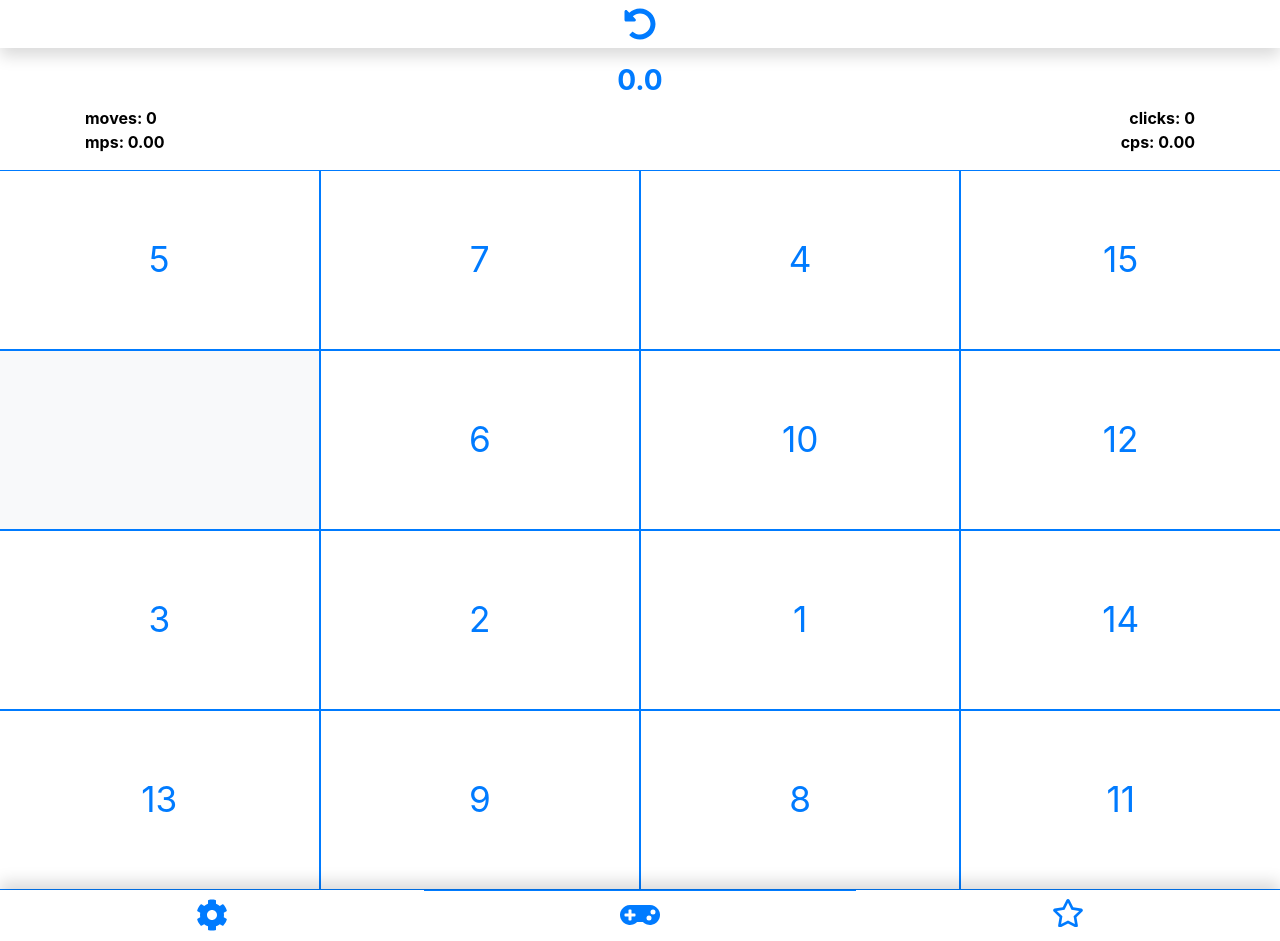
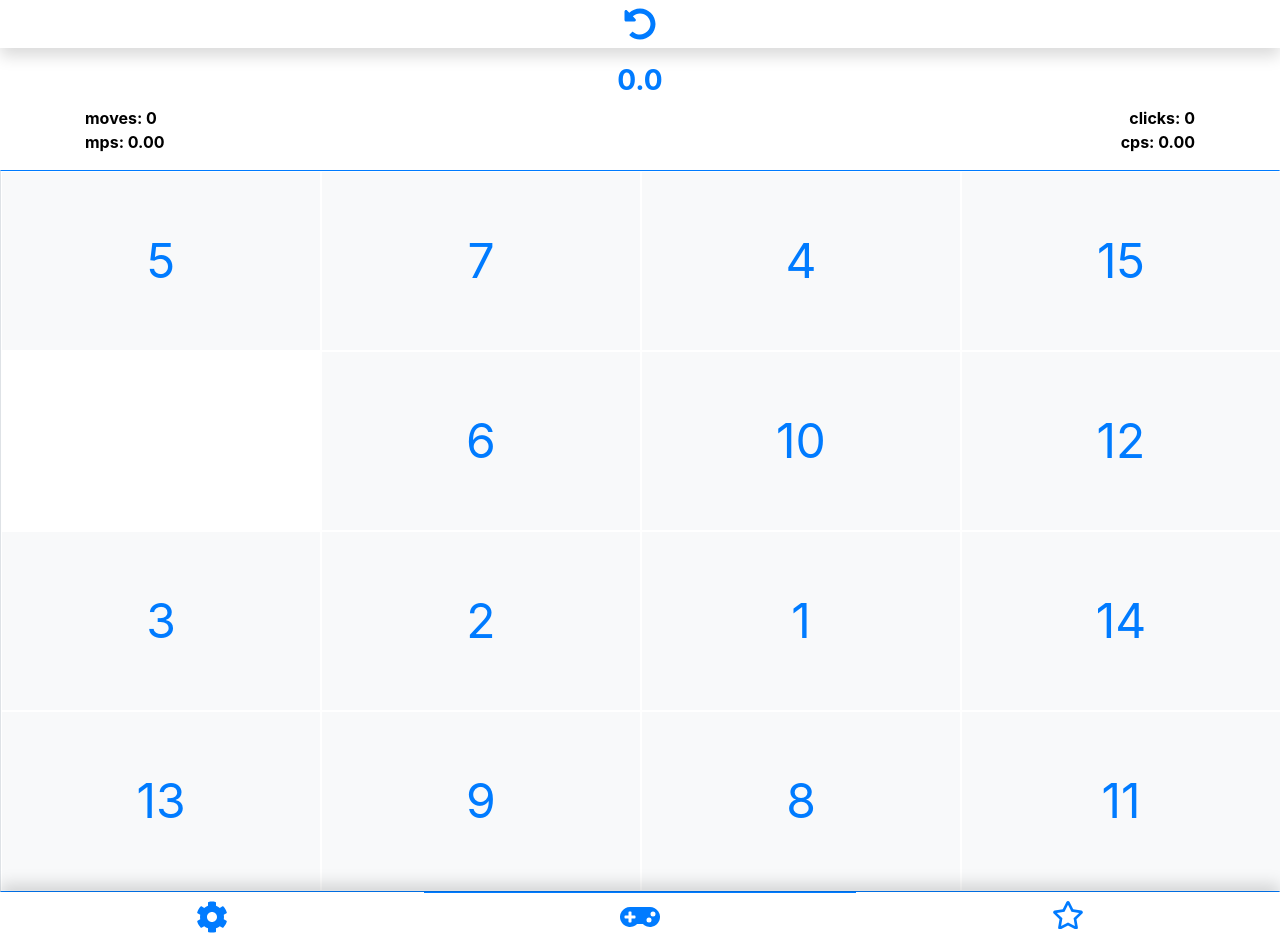
Before and after one commit to Fifteen-collect/frontend-js, a React (Create React App) app: page / in a window 1280 px wide. Built offline with nearby package versions, Linux system fonts and the light colour scheme; the HTML template or start-up script is replaced by a standard one.

Commit message:
Redesign main blocks container

```diff
--- a/src/Components/Game/Container.tsx
+++ b/src/Components/Game/Container.tsx
@@ -5,6 +5,7 @@ import useWindowSettings from "Hooks/App/useWindowSettings";
 import useGameContext from "Contexts/Game/useGameContext";
 import clsx from "clsx";
 import {useTheme} from "Contexts/App/useTheme";
+import {Color} from "Types";
 
 const styles = {
   blocks: {
@@ -12,30 +13,45 @@ const styles = {
       container: 'block-row',
     },
     block: {
-      main: [
+      main: clsx(
         'noselect',
         'block-node',
         'rounded-0',
         'd-flex',
         'align-items-center',
         'justify-content-center',
-        'border-primary',
-        'border',
-      ],
+      ),
       font: {
         size: {
           small: '2.2rem',
-          default: '2.5rem',
+          default: '3rem',
         }
       }
     }
   },
   border: {
+    enable: 'border',
+    disable: 'border-0',
+    color: {
+      white: 'border-white',
+    },
     left: {
       none: 'border-left-0',
+      default: 'border-left',
     },
     right: {
       none: 'border-right-0',
+      default: 'border-right',
+    },
+    top: {
+      none: 'border-top-0',
+      default: 'border-top',
+      primary: 'border-top-primary',
+    },
+    bottom: {
+      none: 'border-bottom-0',
+      default: 'border-bottom',
+      primary: 'border-bottom-primary',
     }
   }
 }
@@ -91,10 +107,14 @@ export default () => {
     }
   }, [game.matrix]);
 
-  return <div style={{height: windowSettings.windowSize.toString(10)}}>
+  return <div
+    className={clsx(styles.border.enable, styles.border.top.primary, styles.border.bottom.primary)}
+    style={{height: windowSettings.windowSize.toString(10)}}
+  >
     {game.matrix.map((
       row,
-      currentRow
+      currentRow,
+      rows
     ) => <div key={currentRow} className={styles.blocks.row.container}>
       {row.map((
         block,
@@ -102,20 +122,20 @@ export default () => {
         cols
       ) => <div
         key={currentColumn}
-        className={clsx([
+        className={clsx(
           styles.blocks.block.main,
-          currentColumn === 0 ? styles.border.left.none : null,
-          currentColumn === cols.length - 1 ? styles.border.right.none : null
-        ])}
+          styles.border.color.white,
+          !game.solved ? styles.border.enable : styles.border.disable
+        )}
         onClick={() => game.moveBlock(currentRow, currentColumn)}
         onTouchStart={() => game.moveBlock(currentRow, currentColumn)}
         style={{
           height: `${Math.floor(windowSettings.relativeSize)}px`,
           color: theme.styles.block.text,
-          backgroundColor: !game.solved
-            ? block.Color
-            : (block.Value !== 0 ? theme.styles.block.solved : block.Color),
-          fontSize: game.size === Size.X6 || Size.X7
+          backgroundColor: block.X === game.buffer.x && block.Y === game.buffer.y && game.solved
+            ? Color.LIGHT
+            : block.Color,
+          fontSize: game.size === Size.X6 || game.size === Size.X7
             ? styles.blocks.block.font.size.small
             : styles.blocks.block.font.size.default,
         }}
--- a/src/Styles/main.css
+++ b/src/Styles/main.css
@@ -110,3 +110,11 @@ input:checked + .slider:before {
 .shadow-top {
     box-shadow: 0 -0.5rem 1rem rgba(0, 0, 0, 0.15) !important;
 }
+
+.border-bottom-primary {
+    border-bottom-color: #007bff !important;
+}
+
+.border-top-primary {
+    border-top-color: #007bff !important;
+}
--- a/src/Types/Block/BackgroundTheme/Light.ts
+++ b/src/Types/Block/BackgroundTheme/Light.ts
@@ -36,28 +36,28 @@ export const Light: BlockTheme = {
     },
     [Size.X4]: {
       [Row.FIRST]: {
-        [Col.FIRST]: Color.LIGHTSTATEGREY,
-        [Col.SECOND]: Color.LIGHTSTATEGREY,
-        [Col.THIRD]: Color.LIGHTSTATEGREY,
-        [Col.FOURTH]: Color.LIGHTSTATEGREY,
+        [Col.FIRST]: Color.LIGHT,
+        [Col.SECOND]: Color.LIGHT,
+        [Col.THIRD]: Color.LIGHT,
+        [Col.FOURTH]: Color.LIGHT,
       },
       [Row.SECOND]: {
-        [Col.FIRST]: Color.LIGHTSTATEGREY,
-        [Col.SECOND]: Color.LIGHTSTATEGREY,
-        [Col.THIRD]: Color.LIGHTSTATEGREY,
-        [Col.FOURTH]: Color.LIGHTSTATEGREY,
+        [Col.FIRST]: Color.LIGHT,
+        [Col.SECOND]: Color.LIGHT,
+        [Col.THIRD]: Color.LIGHT,
+        [Col.FOURTH]: Color.LIGHT,
       },
       [Row.THIRD]: {
-        [Col.FIRST]: Color.LIGHTSTATEGREY,
-        [Col.SECOND]: Color.LIGHTSTATEGREY,
-        [Col.THIRD]: Color.LIGHTSTATEGREY,
-        [Col.FOURTH]: Color.LIGHTSTATEGREY,
+        [Col.FIRST]: Color.LIGHT,
+        [Col.SECOND]: Color.LIGHT,
+        [Col.THIRD]: Color.LIGHT,
+        [Col.FOURTH]: Color.LIGHT,
       },
       [Row.FOURTH]: {
-        [Col.FIRST]: Color.LIGHTSTATEGREY,
-        [Col.SECOND]: Color.LIGHTSTATEGREY,
-        [Col.THIRD]: Color.LIGHTSTATEGREY,
-        [Col.FOURTH]: Color.LIGHT,
+        [Col.FIRST]: Color.LIGHT,
+        [Col.SECOND]: Color.LIGHT,
+        [Col.THIRD]: Color.LIGHT,
+        [Col.FOURTH]: Color.LIGHTSTATEGREY,
       }
     },
     [Size.X5]: {
```
